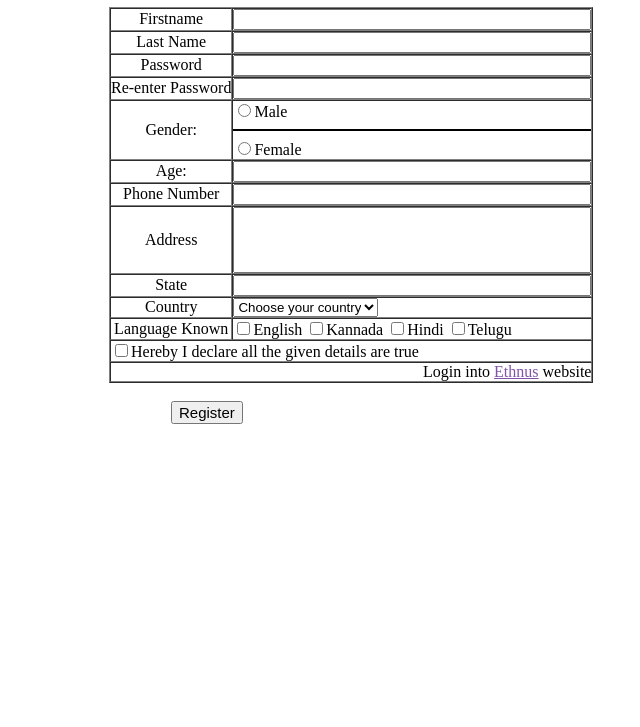
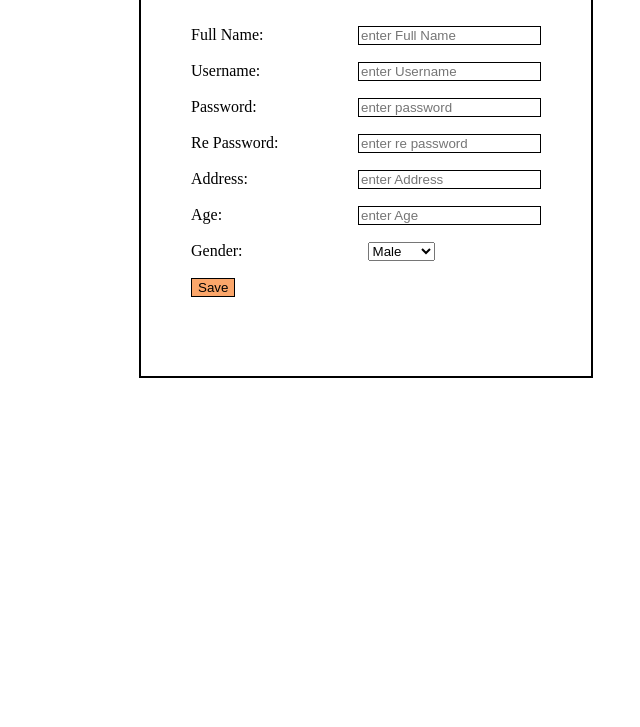
Before and after one commit to Narasimhatakkasila/merntask, a plain HTML site: page tasks/htmltasks/tabel1.html in a window 1280 px wide. Shown: the part 73-800 px from the top of the page, without its empty margins (469-1109 px from the left). Drawn offline with Linux system fonts and the light colour scheme.

Commit message:
mern task

```diff
--- a/tasks/htmltasks/tabel1.html
+++ b/tasks/htmltasks/tabel1.html
@@ -1,115 +1,82 @@
 <!DOCTYPE html>
 <html>
     <head>
-        <title>Task-5</title>
+      <title>Task-4</title>
         <style>
-            table{
-                margin-left: 570px;
 
-            }
-            #a{
-            text-align: right;
+          form{
+
+            border: 2px solid black;
+            height:350px;
+            width:350px;
+            margin-left: 600px;
+            padding-top:30px;
+            padding-left: 50px;
+            padding-right:50px;
+
+          }
+
+
+          /* }
+            label{
+            margin-left: 700px;
+          } */
+          input {
+            border: 1px solid black;
+            float:right;
+            /* margin-right: 600px; */
         }
-        a{
-            color: rgb(127, 83, 169);
-        }
-        button{
-            text-align: center;
-            margin-left: 50%;
-            font-size: 15px;
-        }
-        input[type=checkbox] {
-          accent-color: rgb(65, 68, 242);
-        }
+
+
+          select{
+
+            /* margin-right: 160px; */
+            /* margin-right: 708px;  */
+            float:left;
+            margin-left:125px;
+            /* margin-right: 200px; */
+            /* margin-left: 00px; */
+            /* margin-left: 270px; */
+
+
+          }
+          .Save{
+            float: left;
+            /* margin-left: 700px; */
+            background-color: rgb(251, 166, 106);
+            cursor:pointer;
+          }
+          .gender{
+            float: left;
+          }
+
+
         </style>
     </head>
     <body>
-        <h1 style="text-align: center; color: blue;">Registration form</h1>
-
-            <table border="1"  cellspacing="0" cellpadding="0">
-                <tr>
-                    <td style="text-align: center">Firstname </td>
-                    <td><input type="text" style="width: 350px;" /></td>
-                </tr>
-
-                <tr>
-                    <td style="text-align: center;">Last Name</td>
-                    <td><input type="text" style="width: 350px;" /></td>
-                </tr>
-
-                <tr>
-                    <td style="text-align: center;">Password</td>
-                    <td><input type="password" style="width: 350px;" /></td>
-                </tr>
-
-                <tr>
-                    <td style="text-align: center;">Re-enter Password</td>
-                    <td><input type="password"style="width: 350px;"  /></td>
-                </td>
-                </tr>
-
-                <tr>
-                    <td style="text-align: center;">Gender:</td>
-                    <td><input type="radio" name="gender"/>Male<br><hr style="border: 1px solid black;">
-                        <input type="radio" name="gender"/>Female</td>
-                </tr>
-
-                <tr>
-                    <td style="text-align: center;">Age:</td>
-                    <td><input type="text" style="width: 350px;"  /></td>
-                </tr>
-
-                <tr>
-                    <td style="text-align: center;">Phone Number</td>
-                    <td><input type="text"style="width: 350px;"/></td>
-                </tr>
-
-                <tr>
-                    <td style="text-align: center;">Address</td>
-                    <td><input type="text" style="height:60px; width: 350px;" /></td>
-                </tr>
-                <tr>
-                    <td style="text-align: center;">State</td>
-                    <td><input type="text" style="width: 350px;" /></td>
-                </tr>
-
-                <tr>
-                    <td style="text-align: center;">Country</td>
-                    <td><select>
-                        <option>Choose your country</option>
-                        <option>India</option>
-                        <option>United States</option>
-                        <option>Australia</option>
-                        <option>Cnada</option>
-                        <option>Germany</option>
-                        <option>Bangladesh</option>
-                        <option>France</option>
-                     </select></td>
-                </tr>
-
-                <tr>
-                    <td style="text-align: center;">Language Known</td>
-                    <td><input type="checkbox" />English
-                        <input type="checkbox" />Kannada
-                        <input type="checkbox" />Hindi
-                        <input type="checkbox" />Telugu
-                    </td>
-                </tr>
-                <tr>
-                    <td colspan="2">
-                    <input type="checkbox" value="tick">Hereby I declare all the given details are true
-                </td>
-                </tr>
-                <tr>
-                    <td colspan="2" id="a"> Login into <a href="https://ethnus.com/">Ethnus</a> website</td>
-                </tr>
+      <h2 style="text-align: center;">Task-4</h2>
 
 
-            </table><br>
-
-            <button>Register</button>
-
-
+        <form >
+            <label for="fn">Full Name:</label>
+            <input type="text" name="fn" placeholder="enter Full Name" /><br><br>
+            <label for="un">Username:</label>
+            <input type="text" name="un" placeholder="enter Username"/><br><br>
+            <label for="pw">Password:</label>
+            <input type="password" name="pw" placeholder="enter password" /><br><br>
+            <label for="rw">Re Password:</label>
+            <input type="password" name="rw" placeholder="enter re password" /><br><br>
+            <label for="ad">Address:</label>
+            <input type="text" name="ad" placeholder="enter Address" /><br><br>
+            <label for="Age">Age:</label>
+            <input type="text" name="Age" placeholder="enter Age" /><br><br>
+            <label class="gender">Gender:</label>
+            <select>
+                <option>Male</option>
+                <option>Female</option>
+             </select><br><br>
+             <input type="submit" value="Save" class="Save"/>
+        </form>
 
 
     </body>
```
